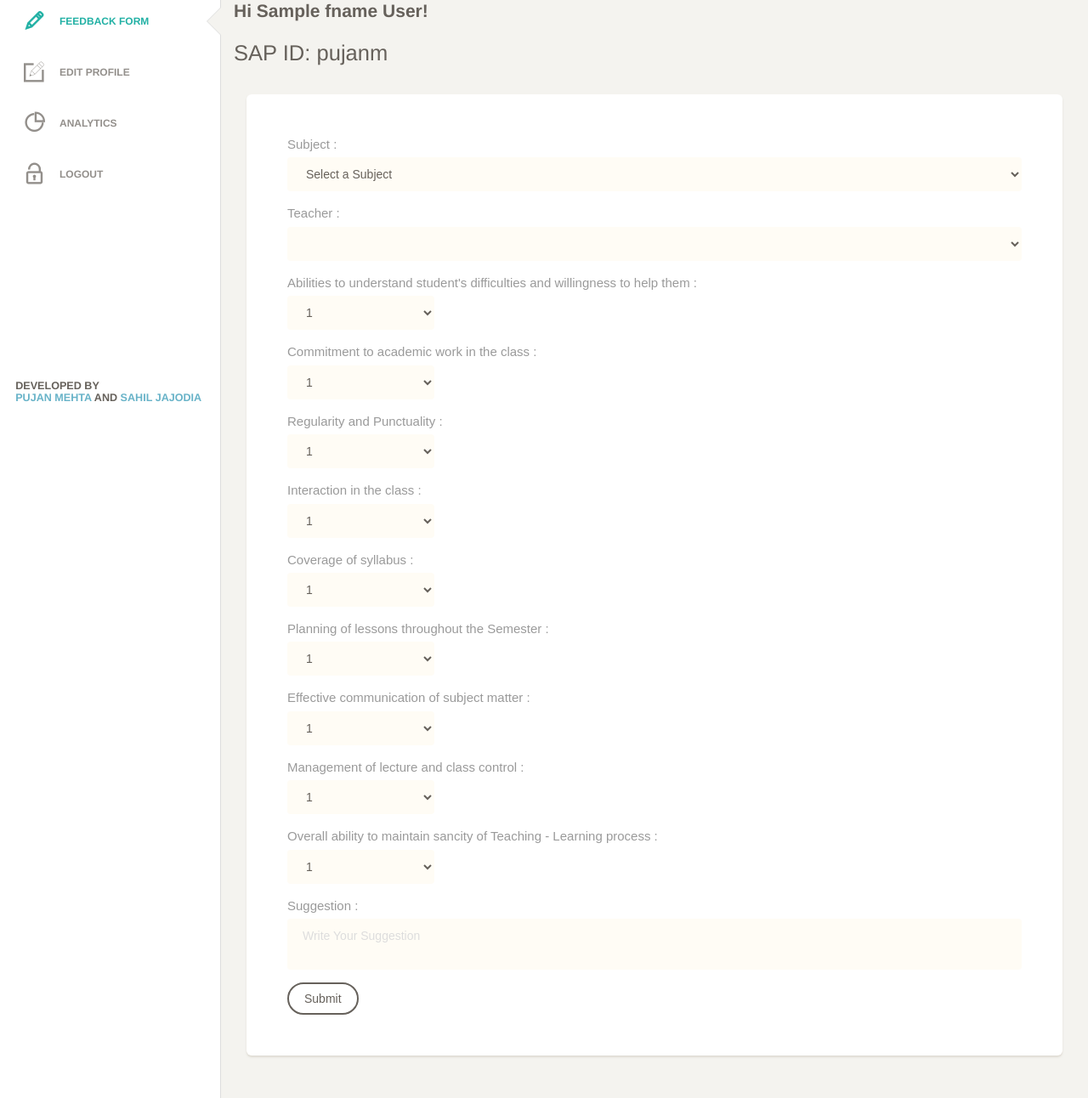
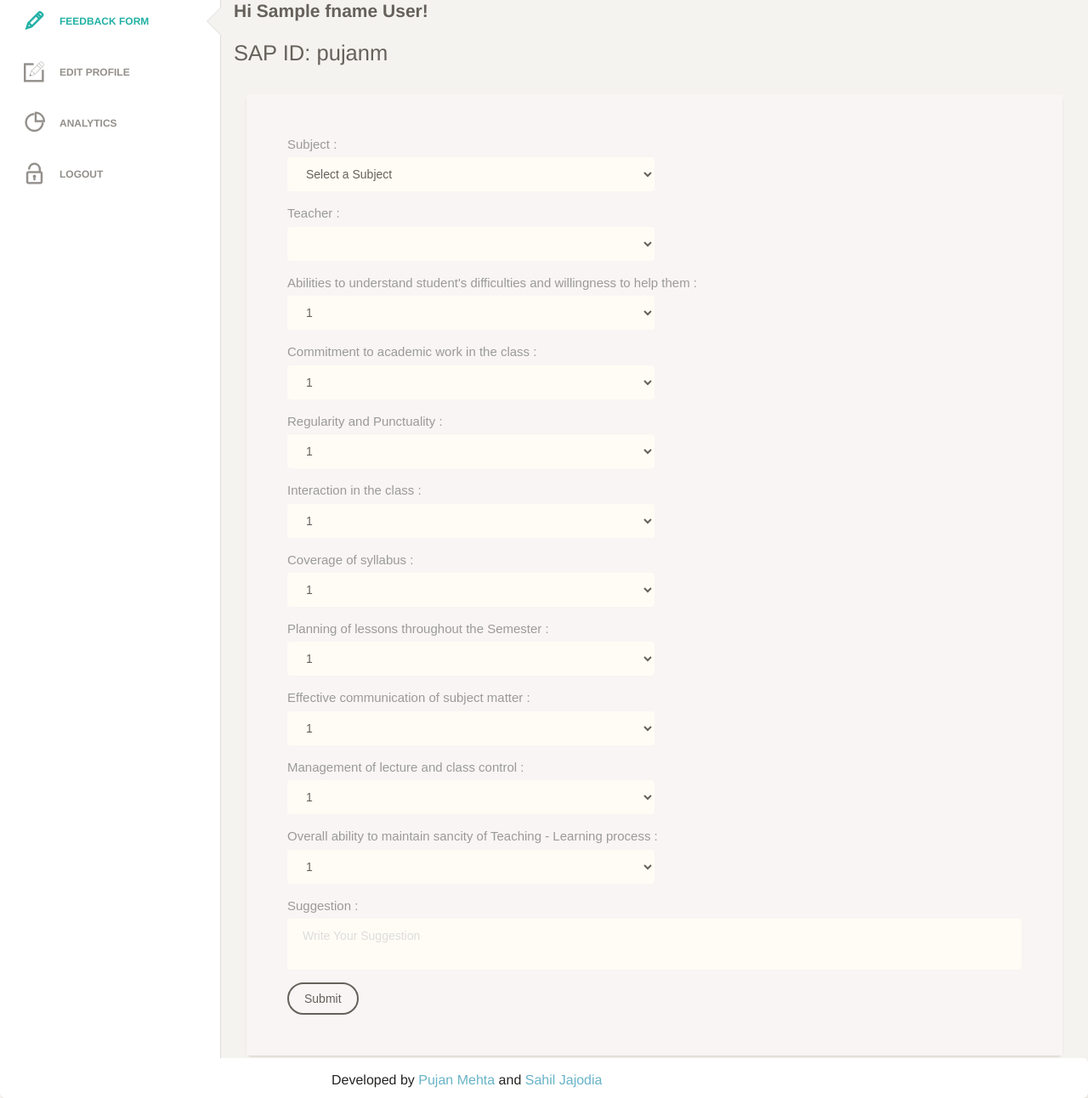
Before and after one commit to pujanm/Faculty-Feedback-System, a Django app: template appOne/templates/appOne/dashboard.html in a window 1280 px wide. Shown: the part 135-1427 px from the top of the page at 85% size. Run offline with Django 3.2, Linux system fonts and the light colour scheme; a user stored in the database is signed in; data comes from the database, SQL or seed files in the repository; the template is opened without the code that fills it: values that come from a table or form of the project are taken from there, most other values are stand-ins (such as "Sample title", 1, 10 or a date in 2020); lists and menus that the app fills with data are empty; some web fonts are replaced.

Commit message:
Updated UI

```diff
--- a/appOne/models.py
+++ b/appOne/models.py
@@ -5,21 +5,21 @@ from django.core.validators import RegexValidator
 
 
 class Subject(models.Model):
-    BATCHES = tuple([("ALL", "ALL")] + [('A'+str(i),'A'+str(i)) for i in range(1,5)]+[('B'+str(i),'B'+str(i)) for i in range(1,5)])
-
     name = models.CharField(max_length=250, blank=False)
     semester = models.IntegerField(default=5)
-    batch = models.CharField(max_length=50, choices=BATCHES, default="ALL")
 
     def __str__(self):
         return str(self.name) + " - Semester "  + str(self.semester)
 
 
 class TeacherProfile(models.Model):
+    BATCHES = tuple([("A", "A"), ("B", "B")] + [('A'+str(i),'A'+str(i)) for i in range(1,5)]+[('B'+str(i),'B'+str(i)) for i in range(1,5)])
+
     user = models.OneToOneField(User)
     fname = models.CharField(max_length=50, blank=False)
     lname = models.CharField(max_length=50, blank=False)
     subject = models.ManyToManyField(Subject, related_name="subject_teachers")
+    batch = models.CharField(max_length=50, choices=BATCHES, default="ALL")
 
     def __str__(self):
         return str(self.fname) + " " + str(self.lname)
--- a/appOne/templates/appOne/dashboard.html
+++ b/appOne/templates/appOne/dashboard.html
@@ -95,7 +95,6 @@
                 </li>
 								{% endif %}
             </ul>
-						<h6 style="margin-top: 80%; margin-left: 7%;">Developed by <br><a href="https://github.com/pujanm"> Pujan Mehta </a> and <a href="https://github.com/sahiljajodia01"> Sahil Jajodia </a></h6>
     	</div>
     </div>
 
@@ -177,11 +176,11 @@
 										<br>
 										<div class="col-md-12">
                         <div class="card">
-													<form method="post" style="padding: 5%;">
+													<form method="post" style="padding: 5%; margin: 0 auto; background: #f9f5f4;">
 														{% csrf_token %}
 														<div class="form-group">
 															<label for="text">Subject :</label>
-															<select class="form-control" name="subject" id="sub">
+															<select style="width: 50%" class="form-control" name="subject" id="sub">
 																<option>Select a Subject</option>
 																{% for sub in subject_list %}
 																	<option>{{ sub }}</option>
@@ -190,13 +189,13 @@
 														</div>
 														<div class="form-group">
 															<label for="text">Teacher :</label>
-			                        <select class="form-control" name="teacher" id="teacher">
+			                        <select style="width: 50%" class="form-control" name="teacher" id="teacher">
 
 			                        </select>
 														</div>
 														<div class="form-group">
 															<label for="text">Abilities to understand student's difficulties and willingness to help them :</label>
-															<select style="width: 20%" class="form-control" name="f1" id="f1">
+															<select style="width: 50%" class="form-control" name="f1" id="f1">
 																<option>1</option>
 																<option>2</option>
 																<option>3</option>
@@ -206,7 +205,7 @@
 														</div>
 														<div class="form-group">
 															<label for="text">Commitment to academic work in the class :</label>
-															<select style="width: 20%" class="form-control" name="f2" id="f2">
+															<select style="width: 50%" class="form-control" name="f2" id="f2">
 																<option>1</option>
 																<option>2</option>
 																<option>3</option>
@@ -216,7 +215,7 @@
 														</div>
 														<div class="form-group">
 															<label for="text">Regularity and Punctuality :</label>
-															<select style="width: 20%" class="form-control" name="f3" id="f3">
+															<select style="width: 50%" class="form-control" name="f3" id="f3">
 																<option>1</option>
 																<option>2</option>
 																<option>3</option>
@@ -226,7 +225,7 @@
 														</div>
 														<div class="form-group">
 															<label for="text">Interaction in the class :</label>
-															<select style="width: 20%" class="form-control" name="f4" id="f4">
+															<select style="width: 50%" class="form-control" name="f4" id="f4">
 																<option>1</option>
 																<option>2</option>
 																<option>3</option>
@@ -236,7 +235,7 @@
 														</div>
 														<div class="form-group">
 															<label for="f5">Coverage of syllabus :</label>
-															<select style="width: 20%" class="form-control" name="f5" id="f5">
+															<select style="width: 50%" class="form-control" name="f5" id="f5">
 																<option>1</option>
 																<option>2</option>
 																<option>3</option>
@@ -246,7 +245,7 @@
 														</div>
 														<div class="form-group">
 															<label for="text">Planning of lessons throughout the Semester :</label>
-															<select style="width: 20%" class="form-control" name="f6" id="f6">
+															<select style="width: 50%" class="form-control" name="f6" id="f6">
 																<option>1</option>
 																<option>2</option>
 																<option>3</option>
@@ -256,7 +255,7 @@
 														</div>
 														<div class="form-group">
 															<label for="text">Effective communication of subject matter :</label>
-															<select style="width: 20%" class="form-control" name="f7" id="f7">
+															<select style="width: 50%" class="form-control" name="f7" id="f7">
 																<option>1</option>
 																<option>2</option>
 																<option>3</option>
@@ -266,7 +265,7 @@
 														</div>
 														<div class="form-group">
 															<label for="text">Management of lecture and class control :</label>
-															<select style="width: 20%" class="form-control" name="f8" id="f8">
+															<select style="width: 50%" class="form-control" name="f8" id="f8">
 																<option>1</option>
 																<option>2</option>
 																<option>3</option>
@@ -276,7 +275,7 @@
 														</div>
 														<div class="form-group">
 															<label for="text">Overall ability to maintain sancity of Teaching - Learning process :</label>
-															<select style="width: 20%" class="form-control" name="f9" id="f9">
+															<select style="width: 50%" class="form-control" name="f9" id="f9">
 																<option>1</option>
 																<option>2</option>
 																<option>3</option>
@@ -299,13 +298,13 @@
             </div>
         </div>
     </div>
-		<!-- <footer class="navbar-fixed-bottom">
+		<footer class="navbar-fixed-bottom">
 						<div class="card" style="margin: 0; width: 100%;">
 								<div class="content">
 									<p style="margin: 0 auto; width: 40%;">Developed by <a href="https://github.com/pujanm"> Pujan Mehta </a> and <a href="https://github.com/sahiljajodia01"> Sahil Jajodia </a></p>
 								</div>
 						</div>
-		</footer> -->
+		</footer>
 </div>
 {% else %}
 	<p>SORRY</p>
--- a/faculty_feedback/urls.py
+++ b/faculty_feedback/urls.py
@@ -17,6 +17,5 @@ urlpatterns = [
     url(r'^teacher_login/$', views.teacherLogin, name="teacher_login"),
     url(r'^teacher_names/(?P<subject>[\w ]+)/$', views.get_teacher_name, name="teacher_names"),
     url(r'^teacher_detailed/(?P<subject>[\w ]+)/$', views.teacher_detailed_analytics, name="teacher_detailed_analytics"),
-    url(r'^get_subject_on_semester/(?P<semester>\d+)/$', views.get_subject_on_semester, name="get_subject_on_semester")
 
 ]
```
Also changed, not shown: appOne/templates/appOne/404.html (+7 -1 lines), appOne/templates/appOne/admin_analytics.html (+7 -1 lines), appOne/templates/appOne/admin_analytics_detailed.html (+7 -1 lines), appOne/templates/appOne/analytics.html (+7 -1 lines), appOne/templates/appOne/login.html (+7 -1 lines), appOne/templates/appOne/modalExp.html (deleted, +0 -42 lines), appOne/templates/appOne/signup.html (+7 -1 lines), appOne/templates/appOne/teacher_analytics.html (+7 -1 lines), appOne/templates/appOne/teacher_detailed_analytics.html (+7 -1 lines), appOne/templates/appOne/teacher_login.html (+7 -1 lines), appOne/templates/appOne/teacher_signup.html (+7 -1 lines), appOne/views.py (+12 -21 lines).
